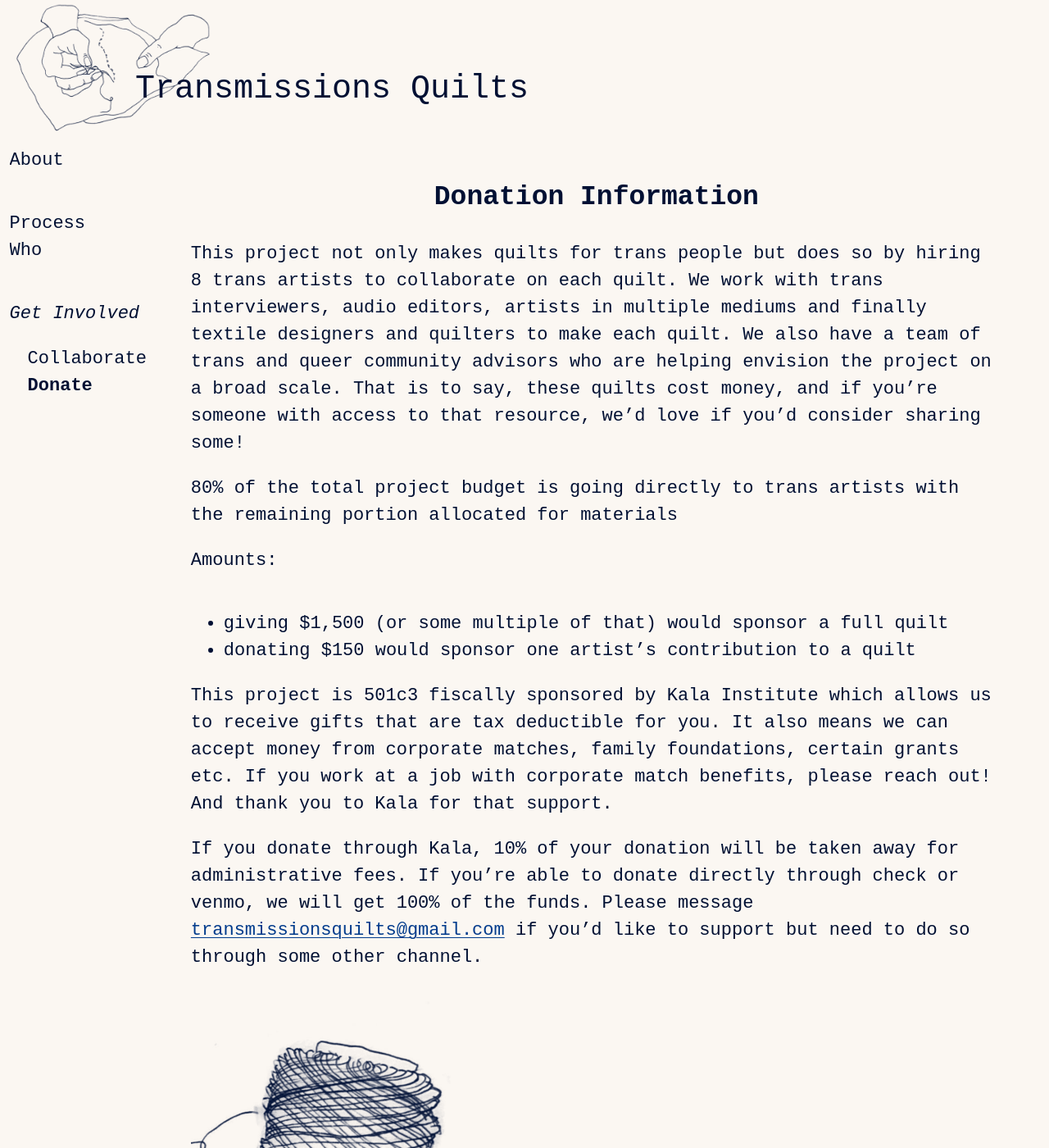
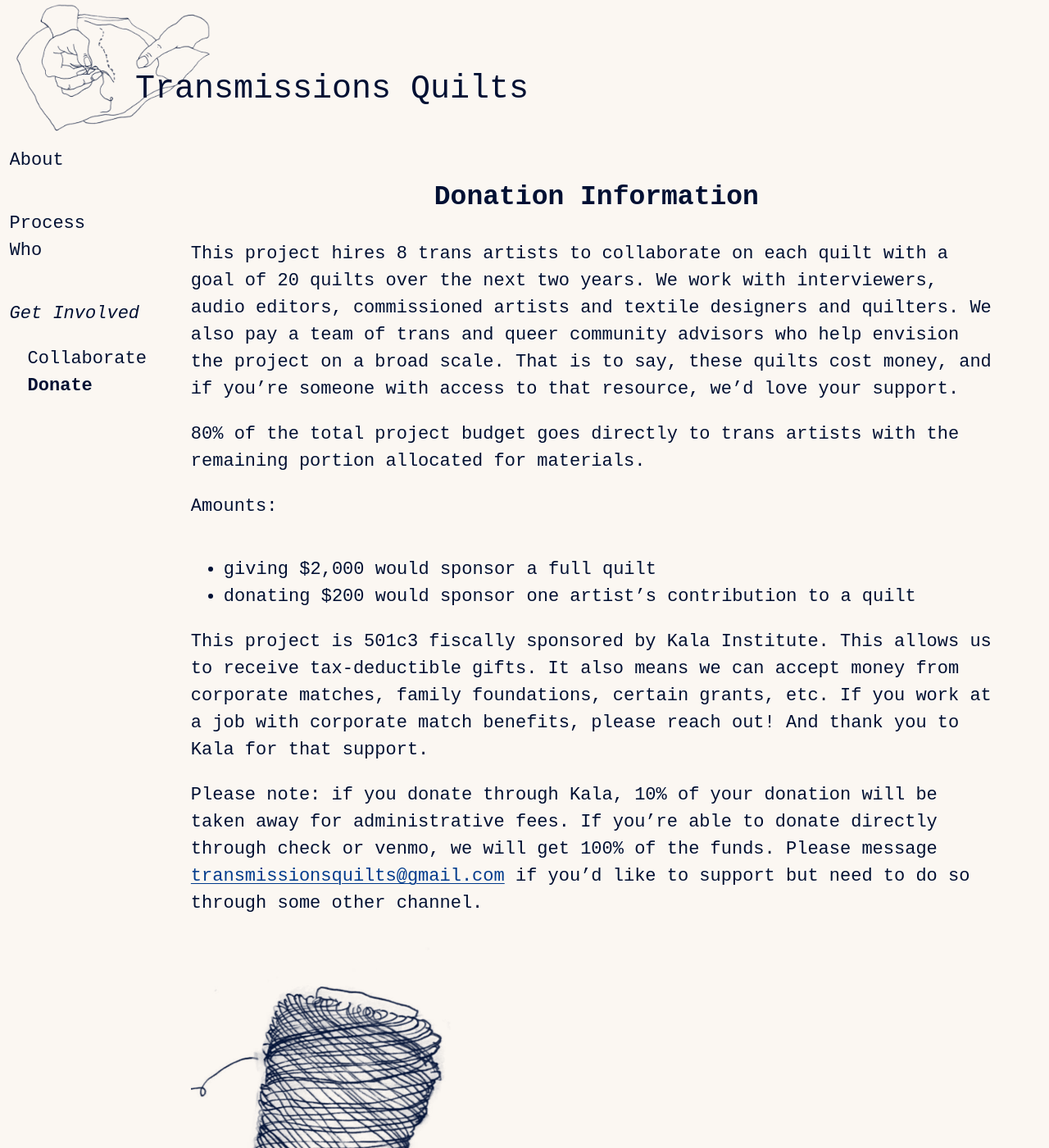
Before and after one commit to danieldickison/transmission-site, a Jekyll site: the page built from donate.markdown, in a window 1280 px wide and 1400 px high. Shown: the whole window at 82% size. Built offline with Jekyll 4.4.1, drawn with Linux system fonts in a browser that asks for light colours; some web fonts are replaced; our own code applies the rules of GitHub Pages for plain Markdown files; some of the changed text lies outside the part shown.

Commit message:
Update donate.markdown

```diff
--- a/donate.markdown
+++ b/donate.markdown
@@ -4,21 +4,22 @@ permalink: /donate
 
 ## Donation Information
 
-This project not only makes quilts for trans people but does so by hiring 8 trans artists to collaborate on each quilt. We work with trans interviewers, audio editors, artists in multiple mediums and finally textile designers and quilters to make each quilt. We also have a team of trans and queer community advisors who are helping envision the project on a broad scale. That is to say, these quilts cost money, and if you’re someone with access to that resource, we’d love if you’d consider sharing some!
+This project hires 8 trans artists to collaborate on each quilt with a goal of 20 quilts over the next two years. We work with interviewers, audio editors, commissioned artists and textile designers and quilters. We also pay a team of trans and queer community advisors who help envision the project on a broad scale. That is to say, these quilts cost money, and if you’re someone with access to that resource, we’d love your support.
 
-80% of the total project budget is going directly to trans artists with the remaining portion allocated for materials
+80% of the total project budget goes directly to trans artists with the remaining portion allocated for materials.
+
 
 Amounts:
 
-* giving $1,500 (or some multiple of that) would sponsor a full quilt
-* donating $150 would sponsor one artist’s contribution to a quilt
+* giving $2,000 would sponsor a full quilt
+* donating $200 would sponsor one artist’s contribution to a quilt
 
-This project is 501c3 fiscally sponsored by Kala Institute which allows us to receive gifts that are tax deductible for you. It also means we can accept money from corporate matches, family foundations, certain grants etc. If you work at a job with corporate match benefits, please reach out! And thank you to Kala for that support.
+This project is 501c3 fiscally sponsored by Kala Institute. This allows us to receive tax-deductible gifts. It also means we can accept money from corporate matches, family foundations, certain grants, etc. If you work at a job with corporate match benefits, please reach out! And thank you to Kala for that support.
 
-If you donate through Kala, 10% of your donation will be taken away for administrative fees. If you’re able to donate directly through check or venmo, we will get 100% of the funds. Please message [{{site.email}}](mailto:{{ site.email }}) if you’d like to support but need to do so through some other channel.
+Please note: if you donate through Kala, 10% of your donation will be taken away for administrative fees. If you’re able to donate directly through check or venmo, we will get 100% of the funds. Please message [{{site.email}}](mailto:{{ site.email }}) if you’d like to support but need to do so through some other channel.
 
 [<img width="317" height="391" alt="Donate via Venmo" src="{{ "/assets/images/donate-button.png" | relative_url }}">](https://account.venmo.com/u/qwuilts)
 
-[Donate through Kala](https://www.paypal.com/donate/?hosted_button_id=8K69K5N3QMWMS)
+[Donate through Kala (tax deductible, 10% fee)](https://www.paypal.com/donate/?hosted_button_id=8K69K5N3QMWMS)
 
 Direct project venmo: [@qwuilts](https://account.venmo.com/u/qwuilts)
```
